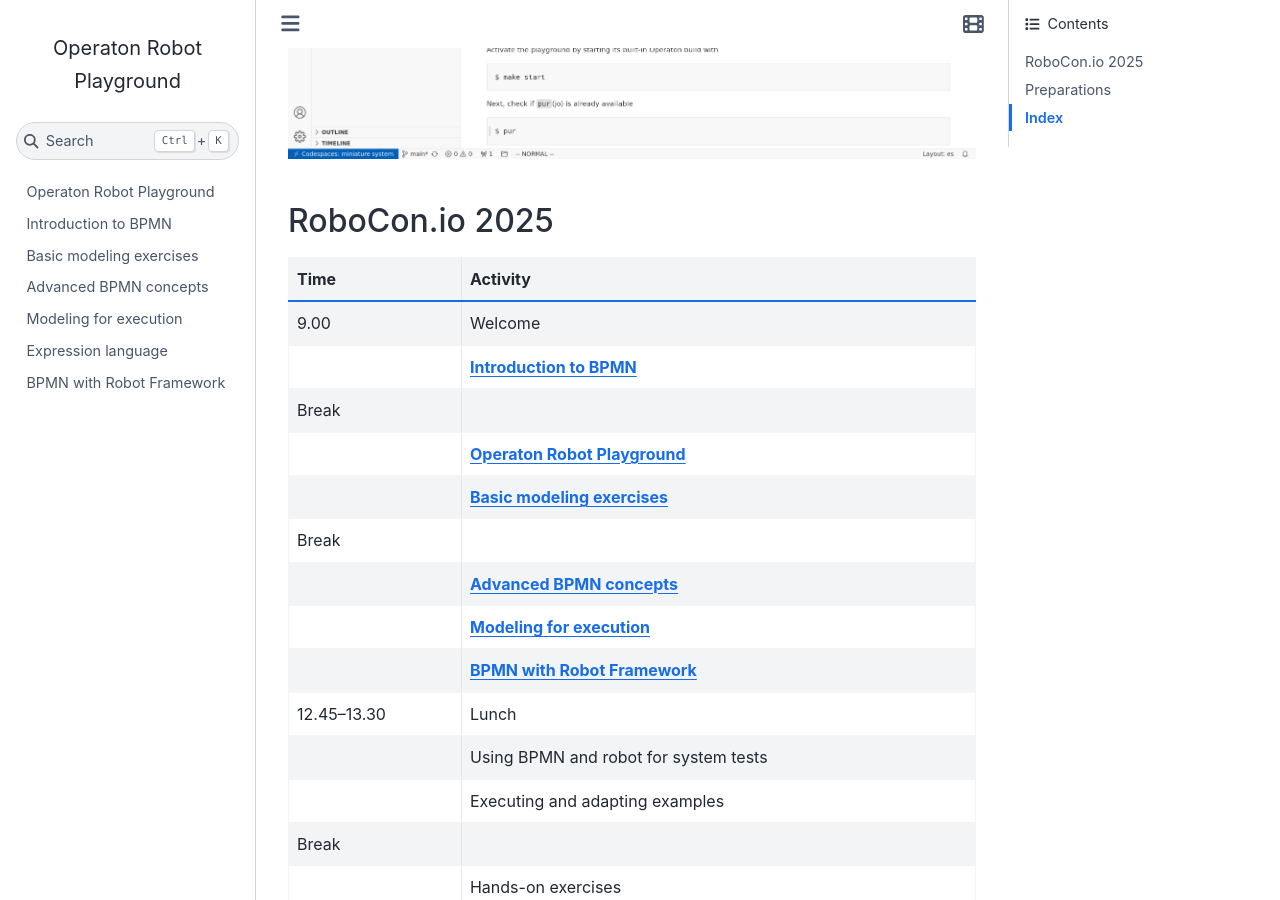
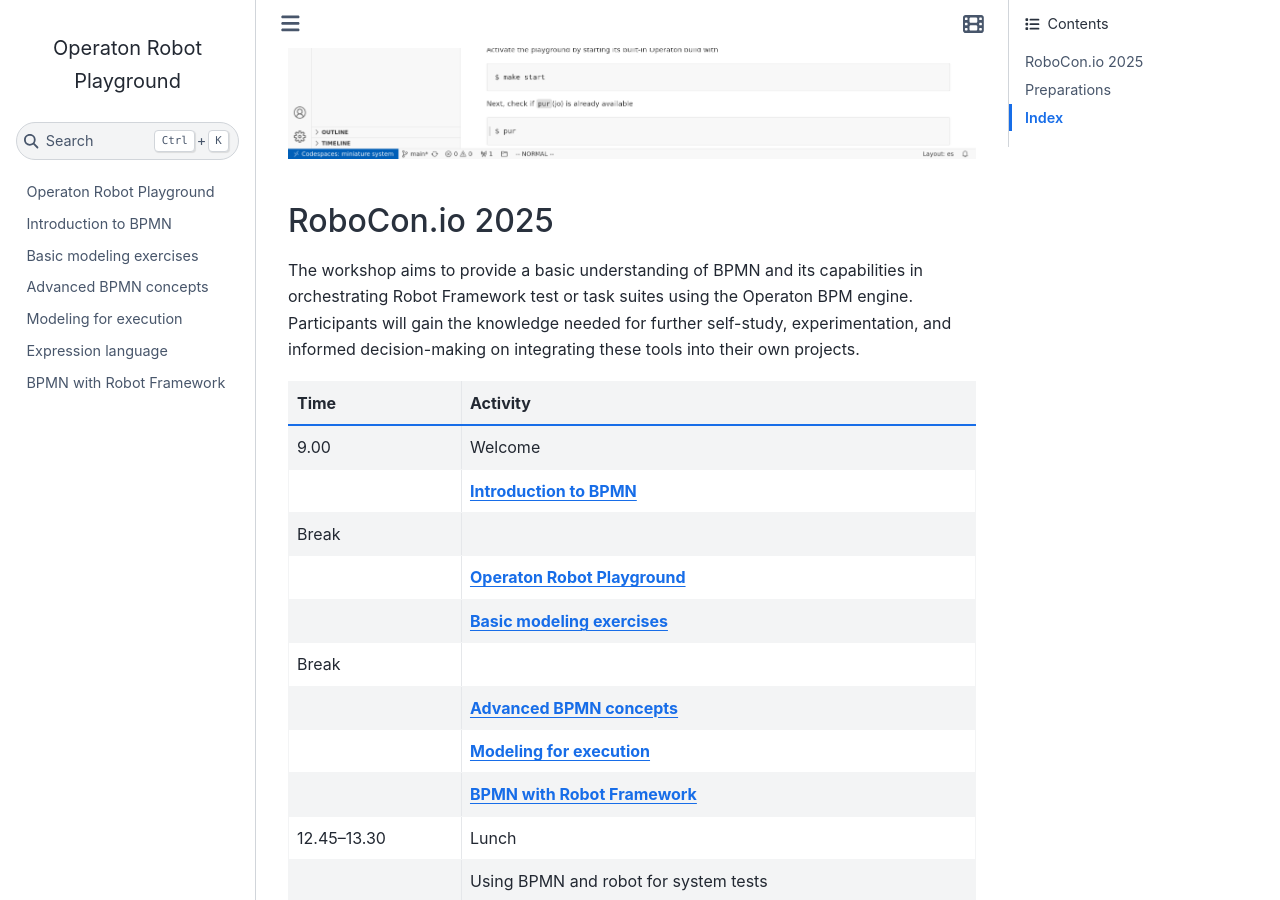
Before and after one commit to datakurre/operaton-robot-playground, a Sphinx documentation site: the page built from docs/index.md, in a window 1280 px wide and 900 px high, scrolled down 576 px. Built offline with Sphinx 7.4.7 and the Sphinx Book theme 1.1.4, drawn with Linux system fonts in a browser that asks for light colours; a script that is not in the unit is left out.

Commit message:
Update workshop introduction

```diff
--- a/docs/index.md
+++ b/docs/index.md
@@ -12,6 +12,8 @@
 
 
 ## RoboCon.io 2025
+
+The workshop aims to provide a basic understanding of BPMN and its capabilities in orchestrating Robot Framework test or task suites using the Operaton BPM engine. Participants will gain the knowledge needed for further self-study, experimentation, and informed decision-making on integrating these tools into their own projects.
 
 | Time          | Activity                              |
 |---------------|---------------------------------------|
@@ -33,9 +35,11 @@
 |               | Discussion and future plans           |
 | 17.00         | Workshop ends                         |
 
+
 ## Preparations
 
 The workshop playground has been tested with GitHub Codespaces, but with some effort, you can also run it locally. Check [Getting Started](https://github.com/datakurre/operaton-robot-playground#getting-started) at [the playground repository](https://github.com/datakurre/operation-robot-playground) for instructions on how to get the playground environment up and running.
+
 
 ## Index
 
```
